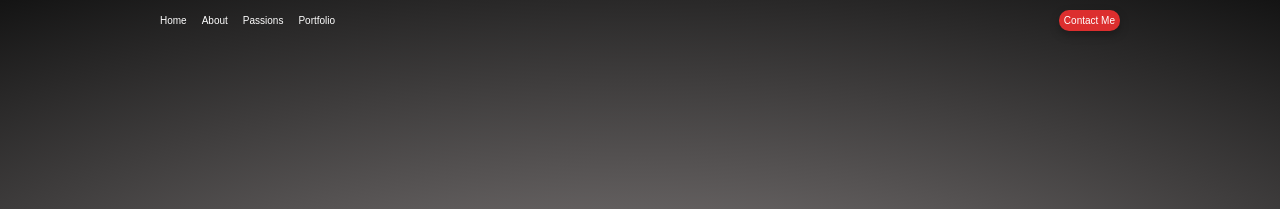
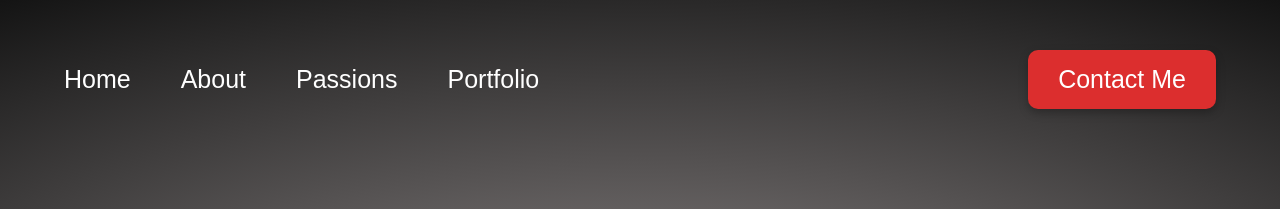
Before and after one commit to petercreams/personal-landing-page, a React (Create React App) app: page / in a window 1280 px wide. Shown: the top 209 px of the page. Built offline with nearby package versions, Linux system fonts and the light colour scheme.

Commit message:
style: add mobile breakpoints

```diff
--- a/src/components/Navbar.scss
+++ b/src/components/Navbar.scss
@@ -5,17 +5,25 @@ $red-color: #dc2e2e;
   justify-content: space-between;
   align-items: center;
   margin: 0 auto;
-  max-width: 75%;
-  //   max-height: 20%;
-  padding: 1rem 0;
-  z-index: 1000;
+  max-width: 90%;
+  padding: 5rem 0;
+  z-index: 1;
   position: fixed;
 
   left: 0;
   right: 0;
   margin: 0 auto;
 
+  ul {
+    display: flex;
+    gap: 3rem;
+
+    li {
+      list-style-type: none;
+    }
+  }
   a {
+    font-size: 3rem;
     &:hover {
       color: $red-color;
     }
@@ -23,7 +31,7 @@ $red-color: #dc2e2e;
 
   .navbar_left {
     display: flex;
-    gap: 1.5rem;
+    gap: 5rem;
 
     .active {
       color: $red-color;
@@ -38,7 +46,7 @@ $red-color: #dc2e2e;
     a {
       background: $red-color;
       border-radius: 10px;
-      padding: 0.5rem;
+      padding: 1.5rem 3rem;
 
       display: flex;
       justify-content: center;
@@ -55,37 +63,124 @@ $red-color: #dc2e2e;
   }
 }
 
+.hamburger {
+  visibility: hidden;
+  display: flex;
+  background-color: transparent;
+  border: 0;
+  border-top: 0.5rem solid white;
+
+  width: 5rem;
+  height: 3.5rem;
+  color: white;
+  font-size: 2rem;
+
+  position: fixed;
+
+  transition: 0.3s transform ease-out;
+
+  &::after,
+  &::before {
+    content: "";
+    position: absolute;
+    top: 0;
+    left: 0;
+    width: 100%;
+    border-top: 0.5rem solid white;
+  }
+
+  &::after {
+    transform: translateY(1rem);
+  }
+
+  &::before {
+    transform: translateY(2.5rem);
+
+    &:focus {
+      transform: rotate(-90deg);
+    }
+  }
+
+  &:focus,
+  &:hover {
+    transform: rotate(45deg);
+    border: none;
+  }
+
+  &:hover {
+    cursor: pointer;
+  }
+}
+
 /* Extra small devices (phones, 600px and down) */
 @media only screen and (max-width: 600px) {
+  .hamburger {
+    visibility: visible;
+    display: flex;
+    position: fixed;
+    top: 3rem;
+  }
   .navbar_container {
-    display: none;
+    justify-content: flex-end;
+    max-width: 90%;
+
+    a {
+      display: none;
+      font-size: 1rem;
+    }
+
+    .navbar_right,
+    .navbar_left {
+      display: none;
+    }
   }
 }
 
 /* Small devices (portrait tablets and large phones, 600px and up) */
 @media only screen and (min-width: 600px) {
+  //   .hamburger {
+  //     visibility: visible;
+  //     display: flex;
+  //     position: relative;
+  //   }
   //   .navbar_container {
-  //     display: none;
+  //     justify-content: flex-end;
+  //     max-width: 90%;
+
+  .navbar_container {
+    a {
+      font-size: 1.9rem;
+    }
+  }
+
+  //     .navbar_right,
+  //     .navbar_left {
+  //       display: none;
+  //     }
   //   }
 }
 
 /* Medium devices (landscape tablets, 768px and up) */
-@media only screen and (min-width: 768px) {
+@media only screen and (min-width: 834px) {
   .navbar_container {
-    font-size: 0.5rem;
+    a {
+      font-size: 2rem;
+    }
   }
 }
 
 /* Large devices (laptops/desktops, 992px and up) */
 @media only screen and (min-width: 992px) {
   .navbar_container {
-    font-size: 0.6rem;
+    a {
+      font-size: 2.5rem;
+    }
   }
 }
 
 /* Extra large devices (large laptops and desktops, 1200px and up) */
 @media only screen and (min-width: 1200px) {
   .navbar_container {
-    font-size: 1rem;
+    // font-size: 1rem;
   }
 }
```
